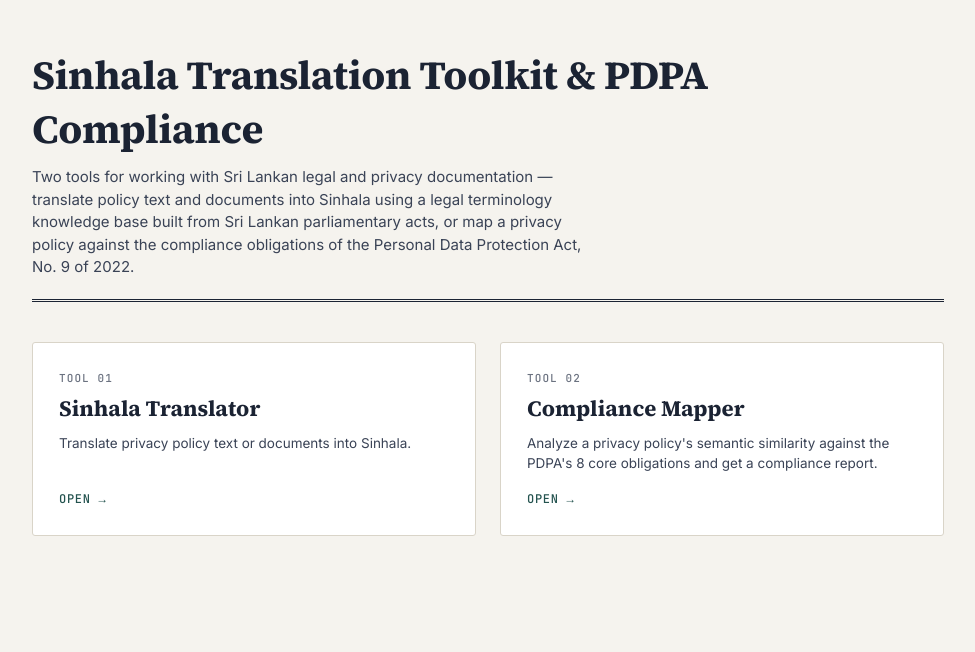
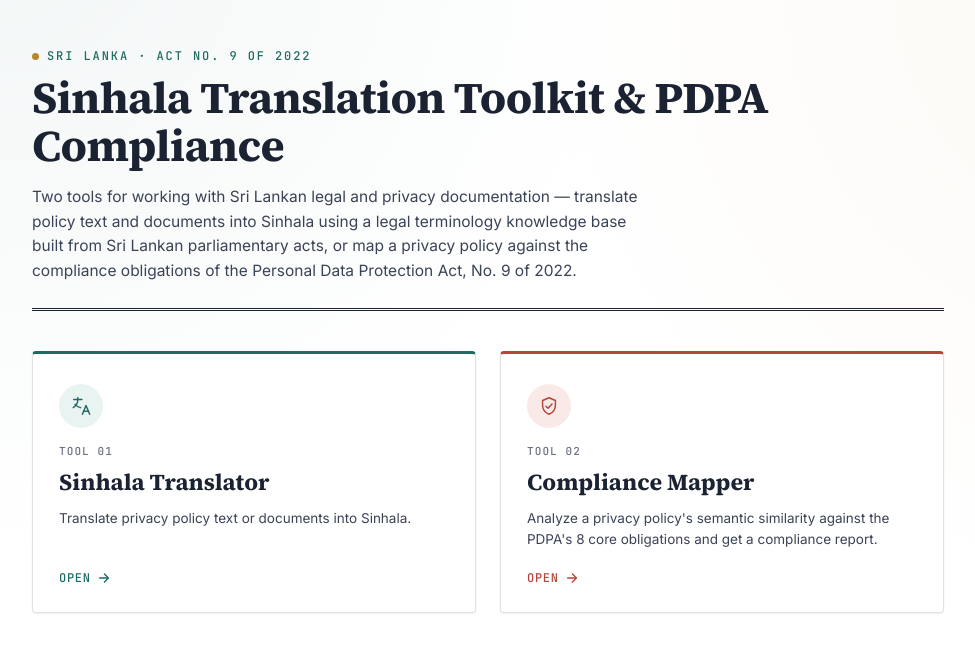
Before and after one commit to Malith212/PDPA-Compliance-Mapper---Frontend, a React (Vite) app: page / in a window 1280 px wide. Shown: the top 652 px of the page, without its empty margins (152-1127 px from the left). Built offline with nearby package versions, Linux system fonts and the light colour scheme.

Commit message:
feat: enhance landing page with new icons, improved styles, and additional content for compliance and translation tools

```diff
--- a/index.html
+++ b/index.html
@@ -7,7 +7,7 @@
     <link rel="preconnect" href="https://fonts.googleapis.com" />
     <link rel="preconnect" href="https://fonts.gstatic.com" crossorigin />
     <link
-      href="https://fonts.googleapis.com/css2?family=Source+Serif+4:opsz,wght@8..60,400;8..60,600;8..60,700&family=Inter:wght@400;500;600&family=JetBrains+Mono:wght@500;700&display=swap"
+      href="https://fonts.googleapis.com/css2?family=Source+Serif+4:opsz,wght@8..60,400;8..60,600;8..60,700&family=Inter:wght@400;500;600&family=JetBrains+Mono:wght@500;700&family=Noto+Sans+Sinhala:wght@400;500;600&display=swap"
       rel="stylesheet"
     />
   </head>
--- a/src/App.jsx
+++ b/src/App.jsx
@@ -32,6 +32,7 @@ export default function App() {
     return (
       <div className="app-shell">
         <header className="masthead">
+          <p className="masthead-eyebrow">Sri Lanka · Act No. 9 of 2022</p>
           <h1 className="masthead-title">
             Sinhala Translation Toolkit &amp; PDPA Compliance
           </h1>
@@ -46,28 +47,58 @@ export default function App() {
 
         <div className="landing-cards">
           <button
-            className="landing-card"
+            className="landing-card landing-card-translator"
             onClick={() => setView("translator")}
           >
+            <span className="landing-card-icon" aria-hidden="true">
+              <svg viewBox="0 0 24 24" fill="none" stroke="currentColor" strokeWidth="1.6">
+                <path d="M4 5h9" strokeLinecap="round" />
+                <path d="M8.5 3v2.3C8.5 9 6.5 12 3.5 13.7" strokeLinecap="round" />
+                <path d="M5.5 10.2c1.4 1.7 3.5 3 6 3.6" strokeLinecap="round" />
+                <path d="M13.5 21l4-9.5 4 9.5" strokeLinecap="round" strokeLinejoin="round" />
+                <path d="M14.9 17.8h5.2" strokeLinecap="round" />
+              </svg>
+            </span>
             <span className="landing-card-eyebrow">Tool 01</span>
             <span className="landing-card-title">Sinhala Translator</span>
             <p className="landing-card-desc">
               Translate privacy policy text or documents into Sinhala.
             </p>
-            <span className="landing-card-cta">Open →</span>
+            <span className="landing-card-cta">
+              Open
+              <svg viewBox="0 0 16 16" fill="none" stroke="currentColor" strokeWidth="1.6" aria-hidden="true">
+                <path d="M3 8h9.5" strokeLinecap="round" />
+                <path d="M8.5 3.5L13 8l-4.5 4.5" strokeLinecap="round" strokeLinejoin="round" />
+              </svg>
+            </span>
           </button>
 
           <button
-            className="landing-card"
+            className="landing-card landing-card-compliance"
             onClick={() => setView("compliance")}
           >
+            <span className="landing-card-icon" aria-hidden="true">
+              <svg viewBox="0 0 24 24" fill="none" stroke="currentColor" strokeWidth="1.6">
+                <path
+                  d="M12 3l7 3v5.2c0 4.5-2.9 8.2-7 9.8-4.1-1.6-7-5.3-7-9.8V6l7-3z"
+                  strokeLinejoin="round"
+                />
+                <path d="M8.7 12.2l2.2 2.2 4.4-4.6" strokeLinecap="round" strokeLinejoin="round" />
+              </svg>
+            </span>
             <span className="landing-card-eyebrow">Tool 02</span>
             <span className="landing-card-title">Compliance Mapper</span>
             <p className="landing-card-desc">
               Analyze a privacy policy's semantic similarity against the PDPA's
               8 core obligations and get a compliance report.
             </p>
-            <span className="landing-card-cta">Open →</span>
+            <span className="landing-card-cta">
+              Open
+              <svg viewBox="0 0 16 16" fill="none" stroke="currentColor" strokeWidth="1.6" aria-hidden="true">
+                <path d="M3 8h9.5" strokeLinecap="round" />
+                <path d="M8.5 3.5L13 8l-4.5 4.5" strokeLinecap="round" strokeLinejoin="round" />
+              </svg>
+            </span>
           </button>
         </div>
       </div>
@@ -98,7 +129,7 @@ export default function App() {
 
       {view === "compliance" ? (
         <>
-          <header className="page-header">
+          <header className="page-header page-header-compliance">
             <h2 className="page-header-title">Compliance Mapper</h2>
             <p className="page-header-sub">
               Paste a privacy policy below to check it against the 8 core
--- a/src/index.css
+++ b/src/index.css
@@ -1,14 +1,21 @@
 :root {
-  /* Palette: ink + paper ledger, not the default cream/terracotta pairing */
+  /* Palette: ink on true white, ledger accents for warmth */
   --ink: #1b2333;
   --ink-soft: #3a4356;
-  --paper: #f5f3ee;
+  --paper: #ffffff;
   --paper-raised: #ffffff;
-  --rule: #d9d4c8;
-  --accent-teal: #24534f;
-  --accent-amber: #a97a1f;
-  --accent-brick: #9c3b34;
+  --rule: #e2e1dc;
+  --accent-teal: #1f6b63;
+  --accent-amber: #b8862a;
+  --accent-brick: #b5453b;
   --muted: #6b7280;
+
+  --accent-teal-tint: #e9f3f1;
+  --accent-brick-tint: #faeae7;
+
+  --shadow-sm: 0 1px 2px rgba(27, 35, 51, 0.07);
+  --shadow-md: 0 14px 32px -16px rgba(27, 35, 51, 0.28);
+  --ease: cubic-bezier(0.22, 1, 0.36, 1);
 
   --font-display: "Source Serif 4", Georgia, serif;
   --font-body: "Inter", system-ui, sans-serif;
@@ -21,7 +28,11 @@
 
 body {
   margin: 0;
-  background: var(--paper);
+  background-color: var(--paper);
+  background-image:
+    radial-gradient(circle at 12% -10%, rgba(31, 107, 99, 0.055), transparent 45%),
+    radial-gradient(circle at 100% 0%, rgba(184, 134, 42, 0.05), transparent 40%);
+  background-attachment: fixed;
   color: var(--ink);
   font-family: var(--font-body);
   -webkit-font-smoothing: antialiased;
@@ -36,45 +47,46 @@ body {
 /* ---------- Masthead ---------- */
 .masthead {
   border-bottom: 3px double var(--ink);
-  padding-bottom: 20px;
+  padding-bottom: 24px;
   margin-bottom: 8px;
 }
 
 .masthead-eyebrow {
   font-family: var(--font-mono);
   font-size: 12px;
-  letter-spacing: 0.14em;
+  letter-spacing: 0.16em;
   text-transform: uppercase;
-  color: var(--muted);
-  margin: 0 0 6px;
+  color: var(--accent-teal);
+  margin: 0 0 10px;
+  display: flex;
+  align-items: center;
+  gap: 8px;
+}
+
+.masthead-eyebrow::before {
+  content: "";
+  width: 7px;
+  height: 7px;
+  background: var(--accent-amber);
+  border-radius: 50%;
 }
 
 .masthead-title {
   font-family: var(--font-display);
-  font-size: clamp(28px, 4vw, 40px);
+  font-size: clamp(30px, 4.4vw, 44px);
   font-weight: 700;
   margin: 0;
-  letter-spacing: -0.01em;
+  letter-spacing: -0.015em;
+  line-height: 1.1;
 }
 
 .masthead-sub {
   font-family: var(--font-body);
-  font-size: 15px;
+  font-size: 15.5px;
   color: var(--ink-soft);
-  margin: 10px 0 0;
-  max-width: 60ch;
-  line-height: 1.5;
-}
-
-.masthead-meta {
-  display: flex;
-  gap: 18px;
-  margin-top: 16px;
-  font-family: var(--font-mono);
-  font-size: 11px;
-  color: var(--muted);
-  text-transform: uppercase;
-  letter-spacing: 0.06em;
+  margin: 14px 0 0;
+  max-width: 62ch;
+  line-height: 1.6;
 }
 
 /* ---------- Input panel ---------- */
@@ -103,6 +115,7 @@ textarea.policy-input {
   background: var(--paper-raised);
   border: 1px solid var(--rule);
   border-radius: 3px;
+  box-shadow: var(--shadow-sm);
   resize: vertical;
 }
 
@@ -127,19 +140,27 @@ button.primary-btn {
   color: var(--paper);
   border: none;
   padding: 12px 22px;
-  border-radius: 2px;
+  border-radius: 3px;
   cursor: pointer;
-  transition: background 0.15s ease;
+  box-shadow: var(--shadow-sm);
+  transition: background 0.15s ease, transform 0.15s var(--ease), box-shadow 0.15s var(--ease);
 }
 
 button.primary-btn:hover:not(:disabled) {
   background: var(--accent-teal);
+  transform: translateY(-1px);
+  box-shadow: var(--shadow-md);
+}
+
+button.primary-btn:active:not(:disabled) {
+  transform: translateY(0);
 }
 
 button.primary-btn:disabled {
   background: var(--rule);
   color: var(--muted);
   cursor: not-allowed;
+  box-shadow: none;
 }
 
 button.primary-btn:focus-visible {
@@ -251,6 +272,8 @@ button.primary-btn:focus-visible {
 .section-match {
   background: var(--paper-raised);
   border-left: 3px solid var(--rule);
+  border-radius: 0 3px 3px 0;
+  box-shadow: var(--shadow-sm);
   padding: 10px 14px;
   font-size: 13.5px;
   color: var(--ink-soft);
@@ -329,27 +352,73 @@ button.primary-btn:focus-visible {
 }
 
 .landing-card {
+  position: relative;
   display: flex;
   flex-direction: column;
   align-items: flex-start;
   text-align: left;
   background: var(--paper-raised);
   border: 1px solid var(--rule);
-  border-radius: 3px;
-  padding: 28px 26px;
+  border-top: 3px solid var(--rule);
+  border-radius: 4px;
+  padding: 30px 26px 26px;
   cursor: pointer;
   font-family: inherit;
-  transition: border-color 0.15s ease, transform 0.15s ease;
+  box-shadow: var(--shadow-sm);
+  overflow: hidden;
+  transition: border-color 0.2s var(--ease), transform 0.2s var(--ease),
+    box-shadow 0.2s var(--ease);
 }
 
 .landing-card:hover {
-  border-color: var(--accent-teal);
-  transform: translateY(-2px);
+  transform: translateY(-4px);
+  box-shadow: var(--shadow-md);
 }
 
 .landing-card:focus-visible {
   outline: 2px solid var(--accent-teal);
   outline-offset: 2px;
+}
+
+.landing-card-translator {
+  border-top-color: var(--accent-teal);
+}
+
+.landing-card-translator:hover {
+  border-color: var(--accent-teal);
+}
+
+.landing-card-compliance {
+  border-top-color: var(--accent-brick);
+}
+
+.landing-card-compliance:hover {
+  border-color: var(--accent-brick);
+}
+
+.landing-card-icon {
+  display: flex;
+  align-items: center;
+  justify-content: center;
+  width: 44px;
+  height: 44px;
+  border-radius: 50%;
+  margin-bottom: 16px;
+}
+
+.landing-card-icon svg {
+  width: 22px;
+  height: 22px;
+}
+
+.landing-card-translator .landing-card-icon {
+  background: var(--accent-teal-tint);
+  color: var(--accent-teal);
+}
+
+.landing-card-compliance .landing-card-icon {
+  background: var(--accent-brick-tint);
+  color: var(--accent-brick);
 }
 
 .landing-card-eyebrow {
@@ -362,7 +431,7 @@ button.primary-btn:focus-visible {
 
 .landing-card-title {
   font-family: var(--font-display);
-  font-size: 22px;
+  font-size: 23px;
   font-weight: 700;
   color: var(--ink);
   margin-top: 8px;
@@ -371,17 +440,34 @@ button.primary-btn:focus-visible {
 .landing-card-desc {
   font-size: 13.5px;
   color: var(--ink-soft);
-  line-height: 1.5;
-  margin: 10px 0 18px;
+  line-height: 1.55;
+  margin: 10px 0 20px;
 }
 
 .landing-card-cta {
+  display: inline-flex;
+  align-items: center;
+  gap: 6px;
   font-family: var(--font-mono);
   font-size: 12px;
   text-transform: uppercase;
   letter-spacing: 0.06em;
   color: var(--accent-teal);
   margin-top: auto;
+}
+
+.landing-card-compliance .landing-card-cta {
+  color: var(--accent-brick);
+}
+
+.landing-card-cta svg {
+  width: 14px;
+  height: 14px;
+  transition: transform 0.2s var(--ease);
+}
+
+.landing-card:hover .landing-card-cta svg {
+  transform: translateX(3px);
 }
 
 @media (max-width: 640px) {
@@ -393,8 +479,13 @@ button.primary-btn:focus-visible {
 /* ---------- Page header (compliance / translator) ---------- */
 .page-header {
   border-bottom: 1px solid var(--rule);
-  padding-bottom: 18px;
+  border-left: 3px solid var(--accent-teal);
+  padding: 4px 0 18px 16px;
   margin: 24px 0 8px;
+}
+
+.page-header-compliance {
+  border-left-color: var(--accent-brick);
 }
 
 .page-header-title {
@@ -445,6 +536,7 @@ button.primary-btn:focus-visible {
   cursor: pointer;
   border-bottom: 2px solid transparent;
   transform: translateY(1px);
+  transition: color 0.15s ease, border-color 0.15s ease;
 }
 
 .tab-btn:hover {
@@ -453,6 +545,7 @@ button.primary-btn:focus-visible {
 
 .tab-btn-active {
   color: var(--ink);
+  font-weight: 600;
   border-bottom: 2px solid var(--accent-teal);
 }
 
@@ -470,23 +563,32 @@ button.primary-btn:focus-visible {
   letter-spacing: 0.04em;
   background: var(--paper-raised);
   border: 1px solid var(--rule);
-  border-radius: 2px;
+  border-radius: 3px;
   padding: 8px 14px;
   color: var(--ink-soft);
   cursor: pointer;
+  box-shadow: var(--shadow-sm);
+  transition: border-color 0.15s ease, color 0.15s ease, box-shadow 0.15s ease;
+}
+
+.mode-btn:hover {
+  color: var(--ink);
 }
 
 .mode-btn-active {
   border-color: var(--accent-teal);
   color: var(--accent-teal);
+  box-shadow: var(--shadow-sm);
 }
 
 /* ---------- Translation result ---------- */
 .translation-result {
   margin-top: 24px;
-  padding: 18px;
+  padding: 18px 20px;
   background: var(--paper-raised);
   border-left: 3px solid var(--accent-teal);
+  border-radius: 0 4px 4px 0;
+  box-shadow: var(--shadow-sm);
 }
 
 .translation-meta {
```
